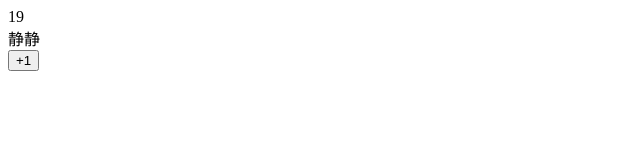
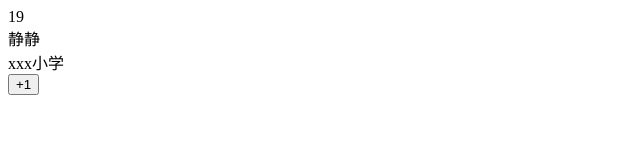
Before and after one commit to cazser/useProxy, a React (Vite) app: page / in a window 1280 px wide. Shown: the top 160 px of the page, without its empty margins (0-640 px from the left). Built offline with nearby package versions, Linux system fonts and the light colour scheme.

Commit message:
可以深代理？

```diff
--- a/src/components/test.jsx
+++ b/src/components/test.jsx
@@ -2,12 +2,16 @@ import { useState } from 'react';
 import useProxy from './useProxy';
 const Test = ()=>{
  let count = useProxy( {age:19, name:"静静", education:{primary:"xxx小学"}} );
- const onClick = ()=>{ count.age = count.age+1}
+ const onClick = ()=>{
+   count.age = count.age+1;
+   count.education.primary =  count.age;
+ }
+
   return (
      <div>
       <div>{count.age}</div>
       <div>{count.name}</div>
-
+     <div>{count.education.primary}</div>
       <button onClick={onClick} >+1</button>
      </div>
      )
--- a/src/components/useProxy.js
+++ b/src/components/useProxy.js
@@ -28,7 +28,8 @@ if(typeof state!=='object'){
   });
 }else{
    return new Proxy(target, {
-      get:(target, prop)=>{
+      get:(target, prop, receiver)=>{
+
         return state[prop];
       },
       set:(target, prop, val)=>{
```
